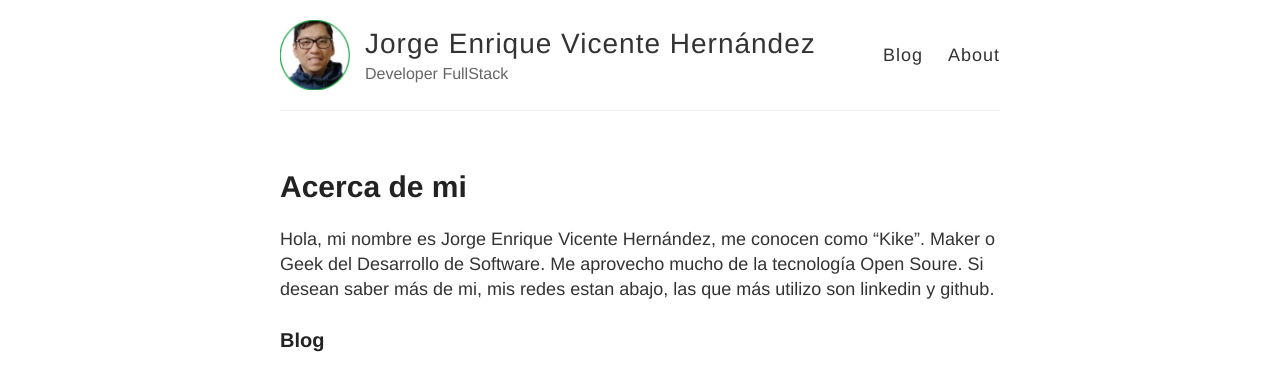
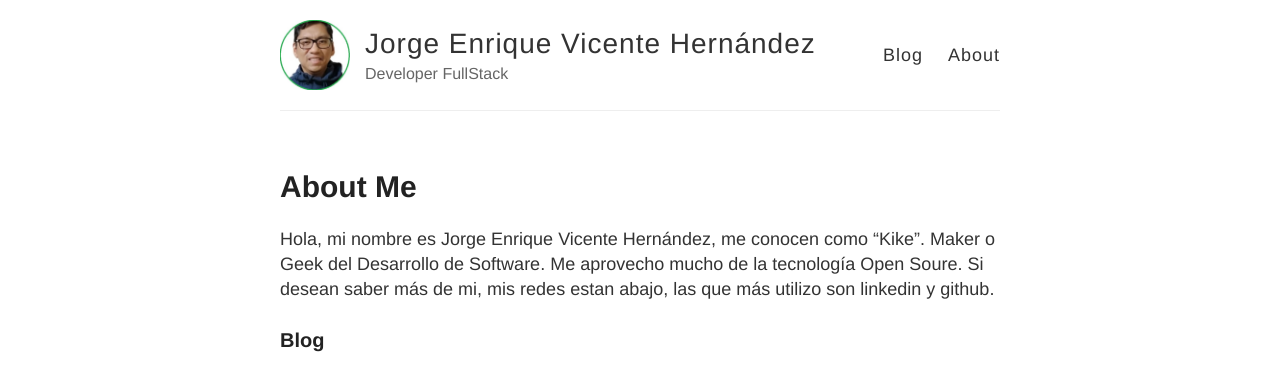
Before and after one commit to joenvihe/joenvihe.github.io, a Jekyll site: the page built from about.md, in a window 1280 px wide. Shown: the top 365 px of the page. Built offline with Jekyll 4.4.1, drawn with Linux system fonts in a browser that asks for light colours.

Commit message:
change web

```diff
--- a/about.md
+++ b/about.md
@@ -1,6 +1,6 @@
 ---
 layout: page
-title: Acerca de mi
+title: About Me
 permalink: /about/
 ---
 
```
